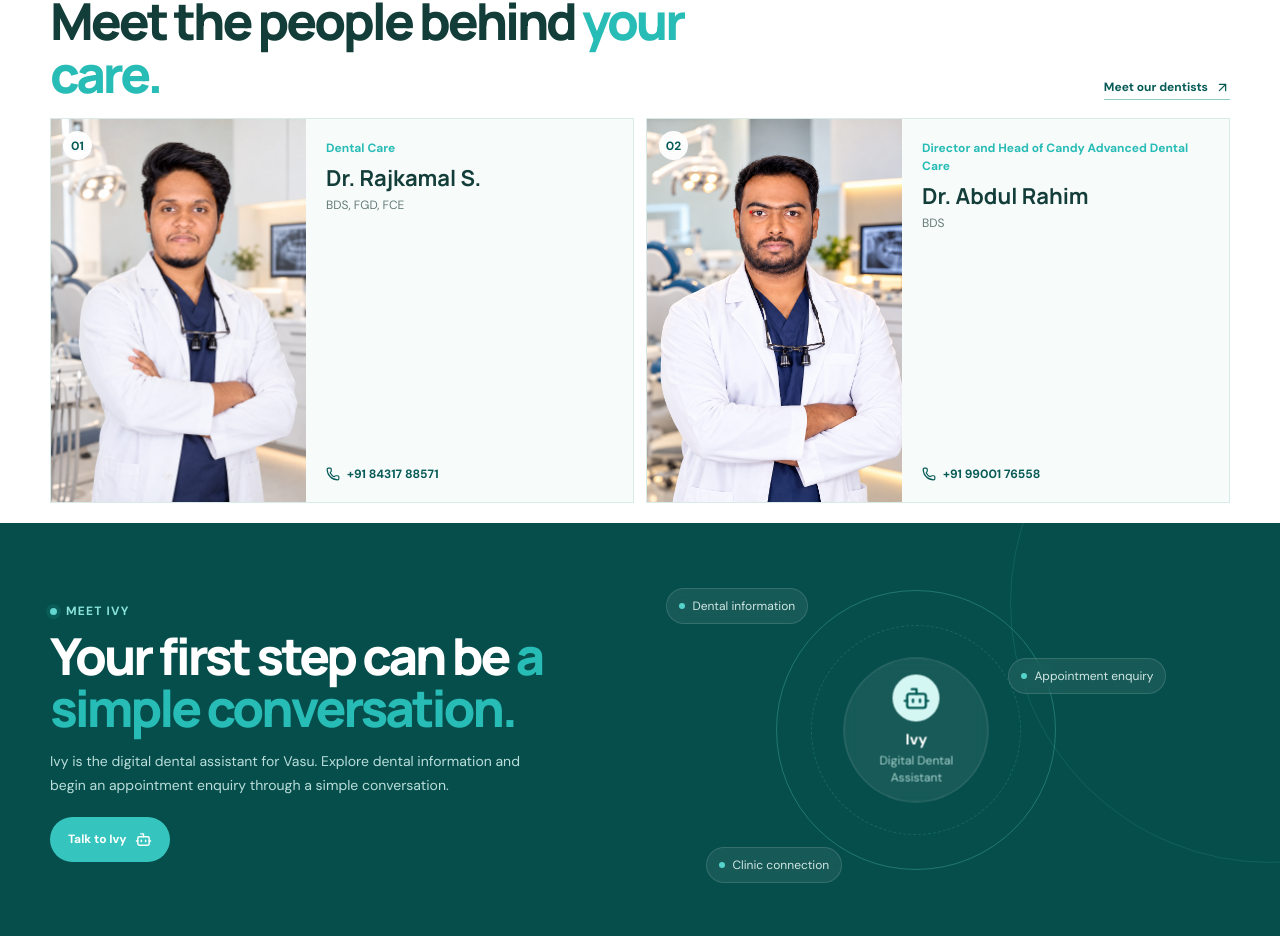
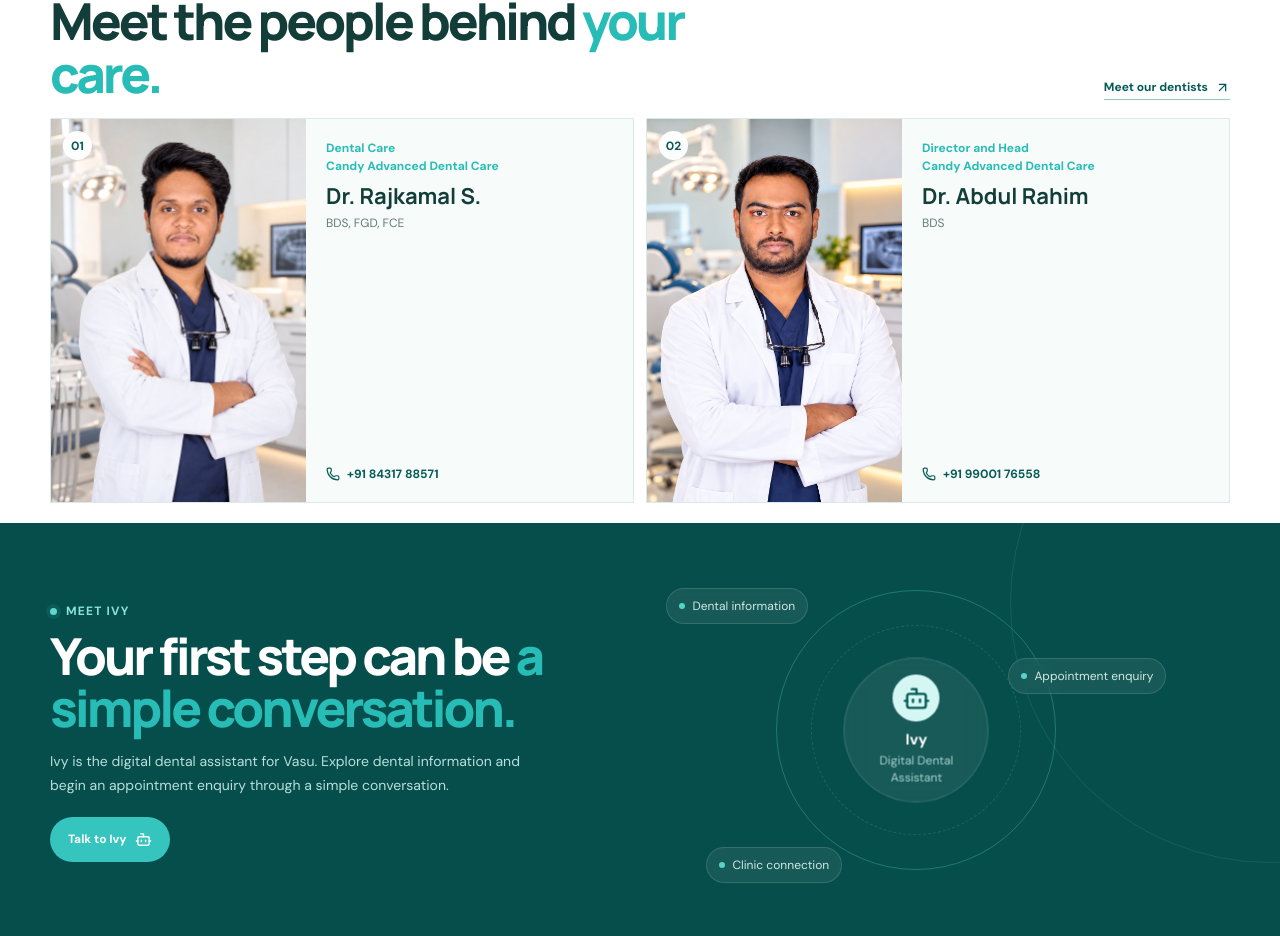
Before and after one commit to the-capital-hub/OakIvoryVersion4, a React (Vite) app: page / in a window 1280 px wide. Shown: the part 1963-2899 px from the top of the page. Built offline with nearby package versions, Linux system fonts and the light colour scheme.

Commit message:
Update role formatting

```diff
--- a/src/pages/Doctors/Doctors.jsx
+++ b/src/pages/Doctors/Doctors.jsx
@@ -26,7 +26,7 @@ const doctors = [
     name: "Dr. Abdul Rahim",
     role: "Director and Head",
     qualification: "BDS",
-    description: "Director and Head of Candy Advanced Dental Care",
+    description: "Director and Head ",
     phone: "9900176558",
     image:
       abdulImage,
@@ -221,7 +221,9 @@ export default function Doctors() {
 
                 {doctor.description && (
                   <p className="doctor-description">
-                    {doctor.description}
+                    {doctor.description} <br/>
+                    Candy Advanced Dental Care
+
                   </p>
                 )}
 
--- a/src/pages/Home/Home.jsx
+++ b/src/pages/Home/Home.jsx
@@ -97,7 +97,7 @@ const doctors = [
   {
     name: "Dr. Abdul Rahim",
     qualification: "BDS",
-    role: "Director and Head of Candy Advanced Dental Care",
+    role: "Director and Head ",
     phone: "+91 99001 76558",
     image: images.doctorTwo,
   },
@@ -507,6 +507,7 @@ export default function Home() {
                   <div>
 
                     <small>{doctor.role}</small>
+                    <small>Candy Advanced Dental Care</small>
 
                     <h3>{doctor.name}</h3>
 
```
